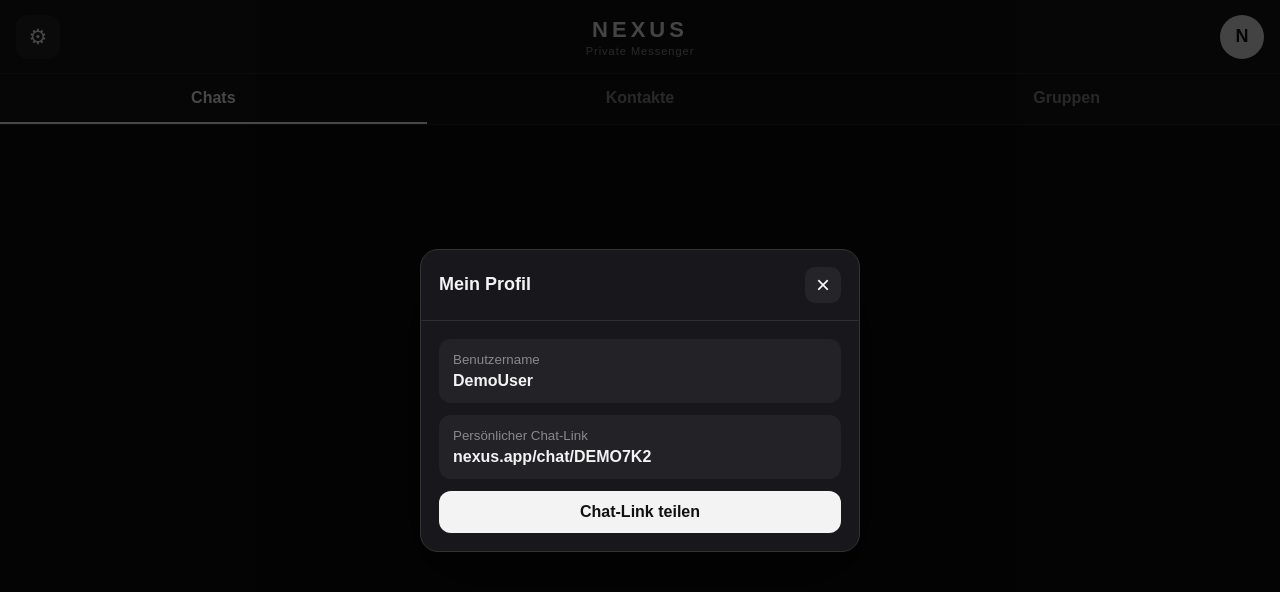
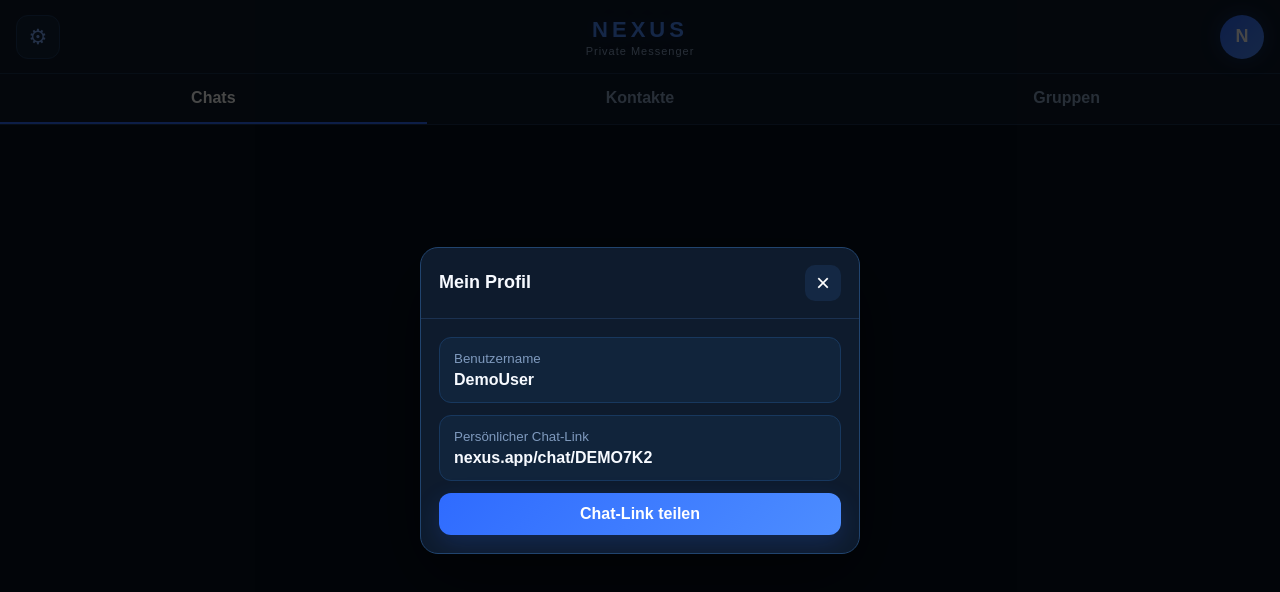
Before and after one commit to The-Masked-Mind/NEXUS-Messenger, a plain HTML site: page index.html in a window 1280 px wide. Both pictures are taken after a click on the button "Profil". Drawn offline with Linux system fonts and the light colour scheme.

Commit message:
Add files via upload

```diff
--- a/style.css
+++ b/style.css
@@ -10,8 +10,8 @@
 body {
   margin: 0;
   min-height: 100vh;
-  background: #0d0d0f;
-  color: #f3f3f3;
+  background: #07111F;
+  color: #F7FAFF;
 }
 
 button {
@@ -29,8 +29,8 @@ button {
   align-items: center;
   gap: 10px;
   padding: 0 16px;
-  border-bottom: 1px solid #29292d;
-  background: #151518;
+  border-bottom: 1px solid #1B3150;
+  background: #0D1A2B;
   position: sticky;
   top: 0;
   z-index: 10;
@@ -50,7 +50,7 @@ button {
   display: block;
   margin-top: 2px;
   font-size: 11px;
-  color: #8f8f99;
+  color: #8EA6C7;
   letter-spacing: 1px;
 }
 
@@ -66,7 +66,7 @@ button {
   width: 44px;
   height: 44px;
   border-radius: 12px;
-  background: #232328;
+  background: #13243B;
   font-size: 21px;
 }
 
@@ -75,7 +75,7 @@ button {
   height: 44px;
   border-radius: 50%;
   background: #f1f1f1;
-  color: #111;
+  color: #08111E;
   font-weight: 700;
   font-size: 18px;
   justify-self: end;
@@ -84,8 +84,8 @@ button {
 .tabs {
   display: grid;
   grid-template-columns: repeat(3, 1fr);
-  background: #151518;
-  border-bottom: 1px solid #29292d;
+  background: #0D1A2B;
+  border-bottom: 1px solid #1B3150;
   position: sticky;
   top: 74px;
   z-index: 9;
@@ -96,7 +96,7 @@ button {
   border: 0;
   border-bottom: 2px solid transparent;
   background: transparent;
-  color: #8f8f99;
+  color: #8EA6C7;
   cursor: pointer;
   font-weight: 700;
 }
@@ -136,8 +136,8 @@ button {
   border: 0;
   border-radius: 12px;
   padding: 11px 15px;
-  background: #f3f3f3;
-  color: #101012;
+  background: #F7FAFF;
+  color: #07111F;
   font-weight: 700;
   cursor: pointer;
 }
@@ -149,12 +149,12 @@ button {
   align-items: center;
   justify-content: center;
   text-align: center;
-  color: #96969f;
+  color: #8EA6C7;
 }
 
 .empty-state h2 {
   margin: 8px 0 6px;
-  color: #eee;
+  color: #F3F7FF;
   font-size: 20px;
 }
 
@@ -185,9 +185,9 @@ button {
 
 .modal {
   width: min(440px, 100%);
-  border: 1px solid #323238;
+  border: 1px solid #21446E;
   border-radius: 18px;
-  background: #18181c;
+  background: #0E1B2D;
   box-shadow: 0 24px 70px rgba(0,0,0,.5);
   overflow: hidden;
 }
@@ -197,7 +197,7 @@ button {
   align-items: center;
   justify-content: space-between;
   padding: 17px 18px;
-  border-bottom: 1px solid #2d2d32;
+  border-bottom: 1px solid #1B3150;
 }
 
 .modal-head h2 {
@@ -209,7 +209,7 @@ button {
   width: 36px;
   height: 36px;
   border-radius: 10px;
-  background: #242429;
+  background: #142844;
   font-size: 24px;
 }
 
@@ -236,13 +236,13 @@ button {
 
 .info-row {
   padding: 13px 14px;
-  background: #222227;
+  background: #11243B;
   border-radius: 12px;
 }
 
 .info-row small {
   display: block;
-  color: #888891;
+  color: #7F9ABE;
   margin-bottom: 5px;
 }
 
@@ -251,8 +251,8 @@ button {
   padding: 12px;
   border: 0;
   border-radius: 12px;
-  background: #f3f3f3;
-  color: #111;
+  background: #F7FAFF;
+  color: #08111E;
   font-weight: 700;
   cursor: pointer;
 }
@@ -272,3 +272,42 @@ button {
     flex-direction: column;
   }
 }
+
+
+/* NEXUS Blue Theme */
+.brand h1 {
+  color: #4D8DFF;
+  text-shadow: 0 0 18px rgba(47, 107, 255, .22);
+}
+
+.icon-btn {
+  color: #7EAEFF;
+  border: 1px solid #1E3B60;
+}
+
+.icon-btn:hover, .close-btn:hover { background: #18385E; }
+
+.profile-btn {
+  background: linear-gradient(135deg, #2F6BFF, #4D8DFF);
+  color: #FFFFFF;
+  box-shadow: 0 0 20px rgba(47, 107, 255, .25);
+}
+
+.tab.active {
+  color: #FFFFFF;
+  border-bottom-color: #2F6BFF;
+}
+
+.tab:hover { color: #C9DBFF; }
+
+.primary-btn, .share-btn {
+  background: linear-gradient(135deg, #2F6BFF, #4D8DFF);
+  color: #FFFFFF;
+  box-shadow: 0 8px 24px rgba(47, 107, 255, .18);
+}
+
+.primary-btn:hover, .share-btn:hover { filter: brightness(1.08); }
+.empty-icon { filter: drop-shadow(0 0 10px rgba(47, 107, 255, .25)); }
+.modal { border-color: #21446E; }
+.info-row { border: 1px solid #18385E; }
+.danger-btn { background: #2A1718; border-color: #6E3030; color: #FF9C9C; }
```
Also changed, not shown: manifest.json.
